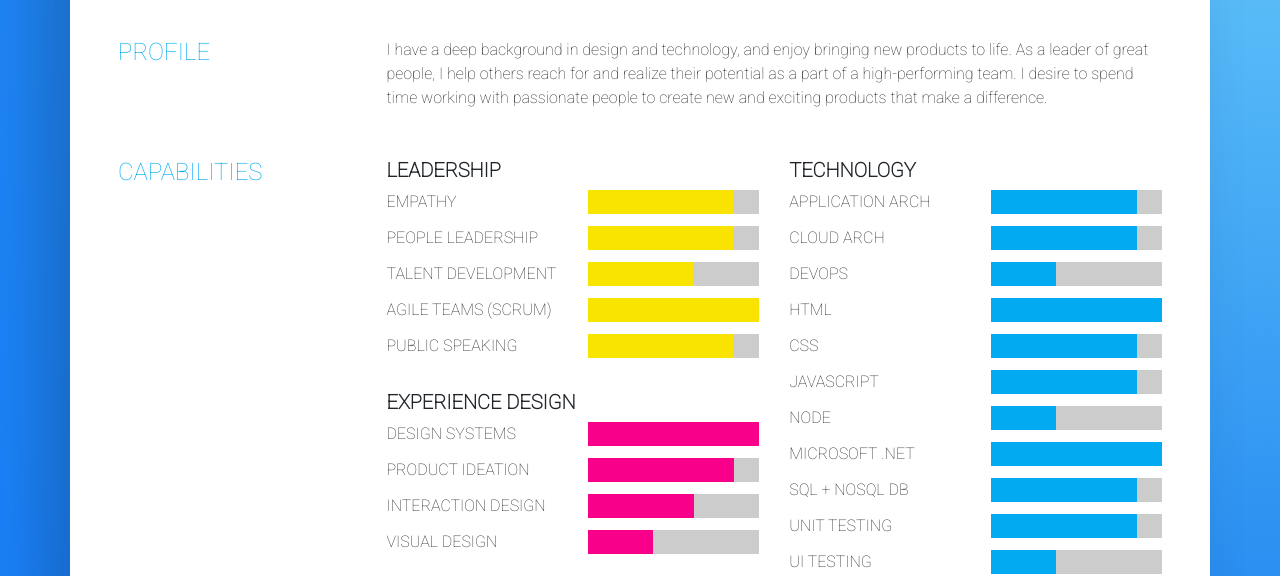
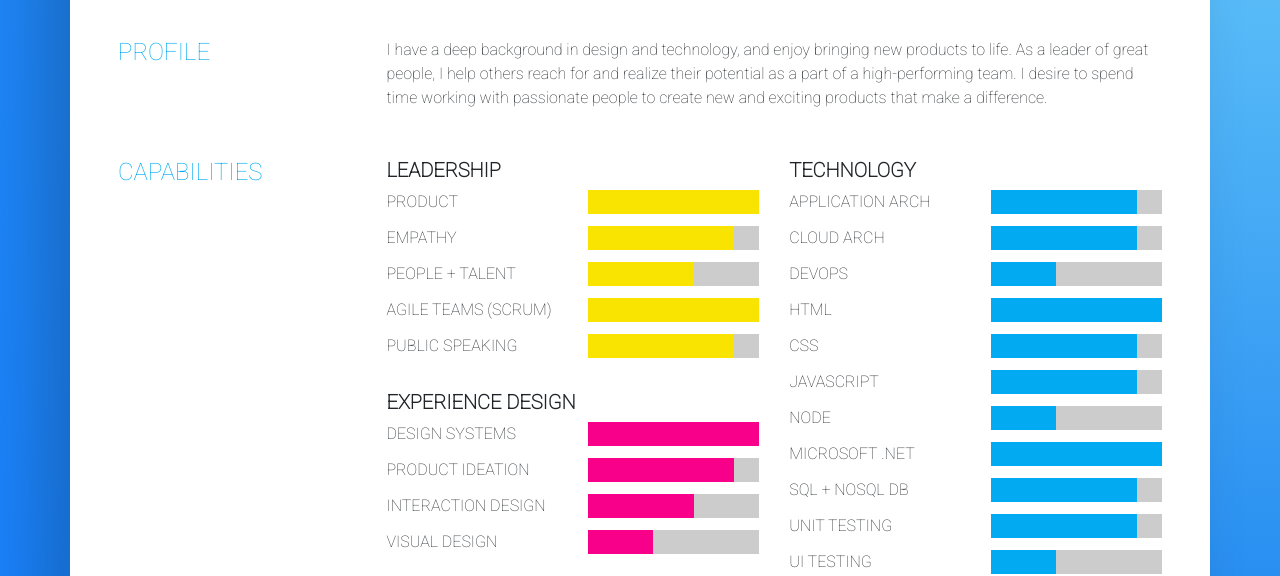
Before and after one commit to johngully/johngully.com, a plain HTML site: page index.html in a window 1280 px wide. Shown: the part 258-834 px from the top of the page. Drawn offline with nearby package versions, Linux system fonts and the light colour scheme.

Commit message:
Updates for 2019

```diff
--- a/index.html
+++ b/index.html
@@ -56,13 +56,13 @@
               <div class="capability-leadership">
                 <h5>Leadership</h5>
                 <div class="row skill">
+                  <div class="col-6 col-lg-7 col-xl-6 my-auto bar-name">Product</div><div class="col-6 col-lg-5 col-xl-6 my-auto bar-100"></div>
+                </div>
+                <div class="row skill">
                   <div class="col-6 col-lg-7 col-xl-6 my-auto bar-name">Empathy</div><div class="col-6 col-lg-5 col-xl-6 my-auto bar-80"></div>
                 </div>
                 <div class="row skill">
-                  <div class="col-6 col-lg-7 col-xl-6 my-auto bar-name">People Leadership</div><div class="col-6 col-lg-5 col-xl-6 my-auto bar-80"></div>
-                </div>
-                <div class="row skill">
-                  <div class="col-6 col-lg-7 col-xl-6 my-auto bar-name">Talent Development</div><div class="col-6 col-lg-5 col-xl-6 my-auto bar-60"></div>
+                  <div class="col-6 col-lg-7 col-xl-6 my-auto bar-name">People + Talent</div><div class="col-6 col-lg-5 col-xl-6 my-auto bar-60"></div>
                 </div>
                 <div class="row skill">
                   <div class="col-6 col-lg-7 col-xl-6 my-auto bar-name">Agile Teams (Scrum)</div><div class="col-6 col-lg-5 col-xl-6 my-auto bar-100"></div>
```
Also changed, not shown: 1 other file.
